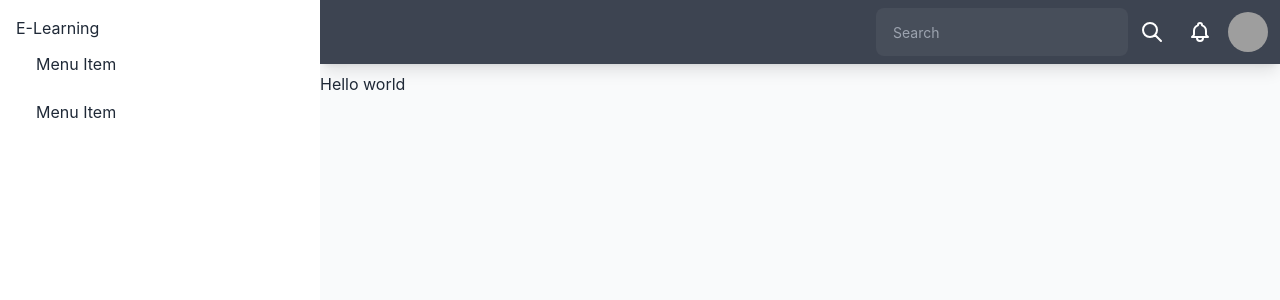
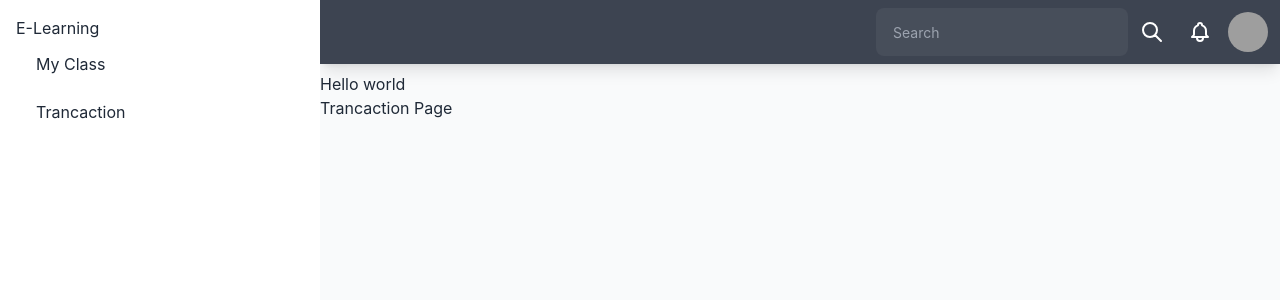
Before and after one commit to lms-20/fe_dashboard_lms, a React (Create React App) app: page /transactions in a window 1280 px wide. Shown: the top 300 px of the page. Built offline with nearby package versions, Linux system fonts and the light colour scheme; grey boxes are pictures that could not be loaded.

Commit message:
Fix Layout Navbar and Sidebar

```diff
--- a/src/App.jsx
+++ b/src/App.jsx
@@ -2,13 +2,21 @@
 /* eslint-disable no-unused-vars */
 /* eslint-disable prettier/prettier */
 import './App.css';
-import Layout from './pages/Layout/Layout';
+import PermanentDrawer from './components/PermanentDrawer/PermanentDrawer';
+import { Routes, Route } from 'react-router-dom';
+import MyClass from './pages/MyClass/MyClass';
+import Transaction from './pages/Transaction/Transaction';
 
 function App() {
   return (
     <div className="App">
-      <Layout />
-
+      <Routes>
+        <Route path="/" element={<PermanentDrawer />} />
+        <Route element={<PermanentDrawer />}>
+          <Route path="/myclass" element={<MyClass />} />
+          <Route path="/transactions" element={<Transaction />} />
+        </Route>
+      </Routes>
     </div>
   );
 }
--- a/src/components/NavBar/NavBar.jsx
+++ /dev/null
@@ -1,51 +0,0 @@
-/* eslint-disable prettier/prettier */
-/* eslint-disable no-unused-vars */
-/* eslint-disable prettier/prettier */
-import React from 'react';
-import PropTypes from 'prop-types';
-import PermanentDrawer from '../PermanentDrawer/PermanentDrawer';
-
-const NavBar = (props) => {
-    return (
-        <div className="navbar  shadow-lg bg-neutral text-neutral-content ">
-
-            <div className="flex-1 hidden px-2 mx-2 lg:flex">
-                <span className="text-lg font-bold">
-                daisyUI
-                </span>
-            </div>
-            <div className="flex-1 lg:flex-none">
-                <div className="form-control">
-                <input type="text" placeholder="Search" className="input input-ghost" />
-                </div>
-            </div>
-            <div className="flex-none">
-                <button className="btn btn-square btn-ghost">
-                <svg xmlns="http://www.w3.org/2000/svg" fill="none" viewBox="0 0 24 24" className="inline-block w-6 h-6 stroke-current">
-                    <path strokeLinecap="round" strokeLinejoin="round" strokeWidth={2} d="M21 21l-6-6m2-5a7 7 0 11-14 0 7 7 0 0114 0z" />
-                </svg>
-                </button>
-            </div>
-            <div className="flex-none">
-                <button className="btn btn-square btn-ghost">
-                <svg xmlns="http://www.w3.org/2000/svg" fill="none" viewBox="0 0 24 24" className="inline-block w-6 h-6 stroke-current">
-                    <path strokeLinecap="round" strokeLinejoin="round" strokeWidth={2} d="M15 17h5l-1.405-1.405A2.032 2.032 0 0118 14.158V11a6.002 6.002 0 00-4-5.659V5a2 2 0 10-4 0v.341C7.67 6.165 6 8.388 6 11v3.159c0 .538-.214 1.055-.595 1.436L4 17h5m6 0v1a3 3 0 11-6 0v-1m6 0H9" />
-                </svg>
-                </button>
-            </div>
-            <div className="flex-none">
-                <div className="avatar">
-                <div className="rounded-full w-10 h-10 m-1">
-                    <img src="https://i.pravatar.cc/500?img=32" />
-                </div>
-                </div>
-            </div>
-        </div>
-    )
-}
-
-NavBar.propTypes = {
-
-}
-
-export default NavBar
--- a/src/components/PermanentDrawer/PermanentDrawer.jsx
+++ b/src/components/PermanentDrawer/PermanentDrawer.jsx
@@ -3,7 +3,7 @@
 /* eslint-disable prettier/prettier */
 import React from 'react'
 import PropTypes from 'prop-types'
-import NavBar from '../NavBar/NavBar'
+import { Link, Outlet } from 'react-router-dom'
 
 const PermanentDrawer = props => {
     return (
@@ -11,21 +11,14 @@ const PermanentDrawer = props => {
             <input id="my-drawer-2" type="checkbox" className="drawer-toggle" />
 
             <div className="flex flex-col  drawer-content">
-                {/* <label htmlFor="my-drawer-2" className="mb-4 btn btn-primary w-20 px-16 drawer-button lg:hidden ">Click</label>  */}
-
                 <div className="navbar mb-2 shadow-lg bg-neutral text-neutral-content justify-end lg:">
                     <div className="flex-1 lg:hidden  ">
-                        <label  htmlFor="my-drawer-2" className="btn btn-square btn-ghost drawer-button">
+                        <label htmlFor="my-drawer-2" className="btn btn-square btn-ghost drawer-button">
                             <svg xmlns="http://www.w3.org/2000/svg" fill="none" viewBox="0 0 24 24" className="inline-block w-6 h-6 stroke-current">
                                 <path strokeLinecap="round" strokeLinejoin="round" strokeWidth={2} d="M4 6h16M4 12h16M4 18h16" />
                             </svg>
                         </label>
                     </div>
-                    {/* <div className="flex-1 hidden px-2 mx-2 lg:flex">
-                        <span className="text-lg font-bold">
-                        daisyUI
-                        </span>
-                    </div>  */}
                     <div className="flex-none">
                         <div className="form-control">
                             <input type="text" placeholder="Search" className="input input-ghost" />
@@ -54,6 +47,7 @@ const PermanentDrawer = props => {
                     </div>
                 </div>
                 <p>Hello world</p>
+                <Outlet />
             </div>
             <div className="drawer-side">
                 <label htmlFor="my-drawer-2" className="drawer-overlay" />
@@ -61,10 +55,10 @@ const PermanentDrawer = props => {
                 <ul className="menu p-4 overflow-y-auto w-80 bg-base-100 text-base-content">
                     <h1>E-Learning</h1>
                     <li>
-                    <a>Menu Item</a>
+                        <Link to="/myclass">My Class</Link>
                     </li>
                     <li>
-                    <a>Menu Item</a>
+                        <Link to="/transactions">Trancaction</Link>
                     </li>
                 </ul>
             </div>
--- a/src/index.jsx
+++ b/src/index.jsx
@@ -1,12 +1,18 @@
+/* eslint-disable prettier/prettier */
+/* eslint-disable no-unused-vars */
+/* eslint-disable prettier/prettier */
 import React from 'react';
 import ReactDOM from 'react-dom';
 import './index.css';
 import App from './App';
 import reportWebVitals from './reportWebVitals';
+import { BrowserRouter } from 'react-router-dom';
 
 ReactDOM.render(
   <React.StrictMode>
-    <App />
+    <BrowserRouter>
+      <App />
+    </BrowserRouter>
   </React.StrictMode>,
   document.getElementById('root')
 );
--- a/src/pages/Layout/Layout.jsx
+++ /dev/null
@@ -1,27 +0,0 @@
-/* eslint-disable prettier/prettier */
-/* eslint-disable no-unused-vars */
-/* eslint-disable prettier/prettier */
-import React from 'react';
-import PropTypes from 'prop-types';
-import NavBar from '../../components/NavBar/NavBar';
-import PermanentDrawer from '../../components/PermanentDrawer/PermanentDrawer';
-import styles from './Layout.module.css'
-
-const Layout = props => {
-
-
-    return (
-        <div>
-            <PermanentDrawer/>
-            {/* <div>
-                <NavBar/>
-            </div> */}
-        </div>
-    )
-}
-
-Layout.propTypes = {
-
-}
-
-export default Layout
--- a/src/pages/Layout/Layout.module.css
+++ /dev/null
@@ -1,3 +0,0 @@
-.container {
-    min-height: 100vh;
-}
--- /dev/null
+++ b/src/pages/MyClass/MyClass.jsx
@@ -0,0 +1,19 @@
+/* eslint-disable prettier/prettier */
+/* eslint-disable no-unused-vars */
+/* eslint-disable prettier/prettier */
+import React from 'react';
+import PropTypes from 'prop-types';
+
+const MyClass = props => {
+    return (
+        <div>
+            <h1>My Class Page</h1>
+        </div>
+    )
+}
+
+MyClass.propTypes = {
+
+}
+
+export default MyClass;
--- /dev/null
+++ b/src/pages/Transaction/Transaction.jsx
@@ -0,0 +1,19 @@
+/* eslint-disable prettier/prettier */
+/* eslint-disable no-unused-vars */
+/* eslint-disable prettier/prettier */
+import React from 'react';
+import PropTypes from 'prop-types';
+
+const Transaction = props => {
+    return (
+        <div>
+            <h1>Trancaction Page</h1>
+        </div>
+    )
+}
+
+Transaction.propTypes = {
+
+}
+
+export default Transaction;
```
Lines whose indentation alone changed are shown as unchanged.
